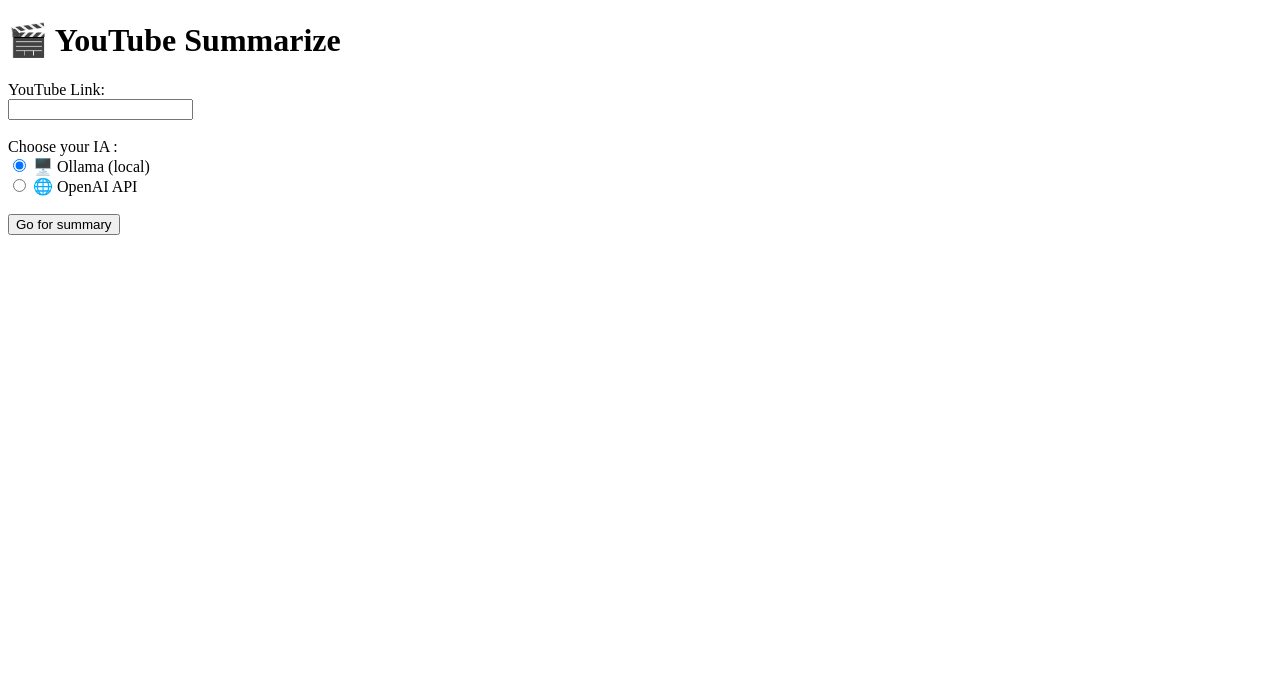
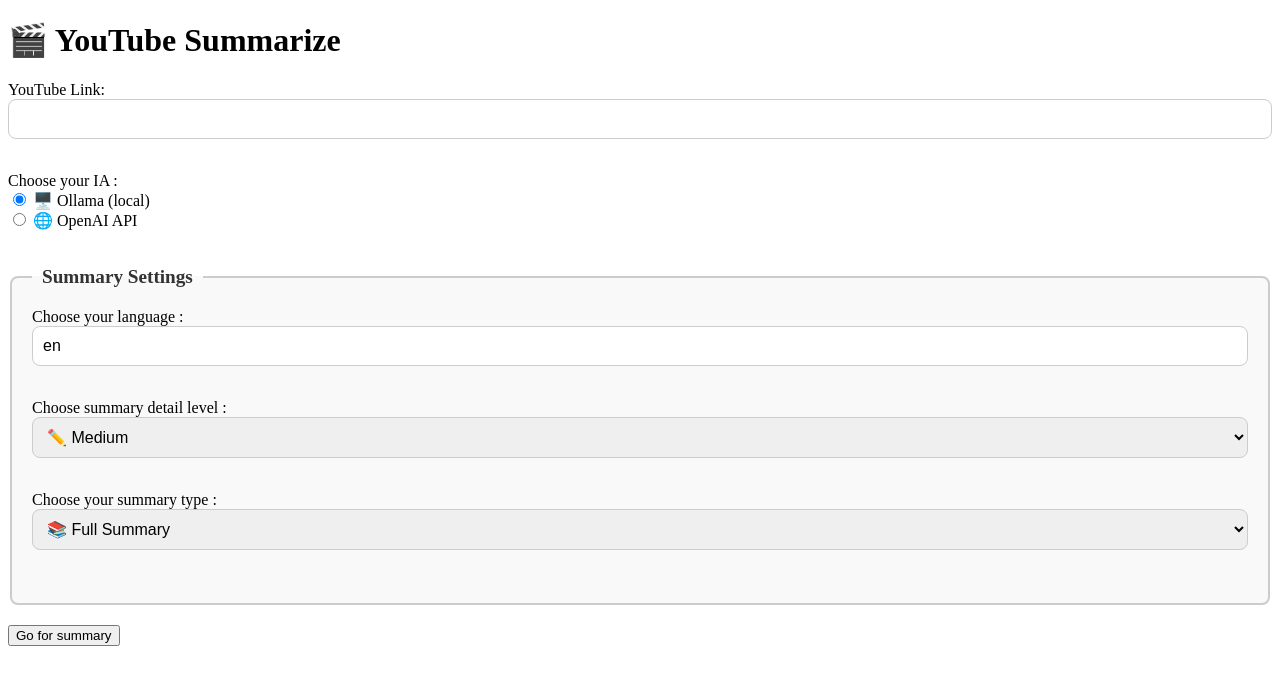
Before and after one commit to yasminapps/yt-summarizer-ia, a Flask app: page / in a window 1280 px wide. Shown: the top 685 px of the page. Run offline with Flask 3, Linux system fonts and the light colour scheme.

Commit message:
Fin du front end v1

```diff
--- a/static/script.js
+++ b/static/script.js
@@ -1,16 +1,28 @@
+window.onload = function() {
+    // 🌐 Détection automatique de la langue du navigateur
+    const userLang = navigator.language || navigator.userLanguage;
+    const langCode = userLang.split('-')[0];
+    const languageInput = document.getElementById("language");
+    if (languageInput && !languageInput.value) {
+        languageInput.value = langCode;
+    }
+
+    // 🧠 Affichage dynamique de la config OpenAI
     const openaiRadio = document.getElementById('openai');
     const ollamaRadio = document.getElementById('ollama');
     const configDiv = document.getElementById('openai-config');
 
     function toggleConfig() {
-  if (openaiRadio.checked) {
+        if (openaiRadio && openaiRadio.checked) {
             configDiv.style.display = 'block';
         } else {
             configDiv.style.display = 'none';
         }
     }
 
+    if (openaiRadio && ollamaRadio && configDiv) {
         openaiRadio.addEventListener('change', toggleConfig);
         ollamaRadio.addEventListener('change', toggleConfig);
-
-toggleConfig(); // exécute au chargement
+        toggleConfig(); // exécute au démarrage
+    }
+};
--- a/static/style.css
+++ b/static/style.css
@@ -0,0 +1,28 @@
+fieldset {
+    border: 2px solid #ccc;
+    border-radius: 8px;
+    padding: 20px;
+    margin-bottom: 20px;
+    background-color: #f9f9f9;
+}
+
+legend {
+    font-weight: bold;
+    font-size: 1.2em;
+    padding: 0 10px;
+    color: #333;
+}
+
+/* Uniformiser tous les champs */
+input[type="text"],
+input[list],
+select,
+textarea {
+    width: 100%;
+    padding: 10px;
+    font-size: 16px;
+    border-radius: 8px;
+    border: 1px solid #ccc;
+    box-sizing: border-box;
+    margin-bottom: 15px;
+}
--- a/templates/index.html
+++ b/templates/index.html
@@ -3,6 +3,7 @@
 <head>
   <meta charset="UTF-8">
   <title>YT Summarizer IA</title>
+    <link rel="stylesheet" href="{{ url_for('static', filename='style.css') }}">
 </head>
 <body>
   <h1>🎬 YouTube Summarize</h1>
@@ -24,8 +25,73 @@
       <label for="api_key">Clé API :</label><br>
       <input type="password" id="api_key" name="api_key" placeholder="sk-..." size="90"><br><br>
     </div>
+    <br>
+<fieldset>
+    <label for="language" title="You can choose any language, even if it's not listed.">
+        Choose your language :
+    </label><br>
+        <legend>Summary Settings</legend>
+
+    <input list="languages" name="language" id="language" required placeholder="e.g. en, fr, es">
+
+    <datalist id="languages">
+        <option value="en">English</option>
+        <option value="fr">French</option>
+        <option value="es">Spanish</option>
+        <option value="de">German</option>
+        <option value="it">Italian</option>
+        <option value="pt">Portuguese</option>
+        <option value="ar">Arabic</option>
+        <option value="zh">Chinese</option>
+        <option value="ja">Japanese</option>
+        <option value="ko">Korean</option>
+        <option value="ru">Russian</option>
+        <option value="hi">Hindi</option>
+        <option value="nl">Dutch</option>
+        <option value="sv">Swedish</option>
+        <option value="tr">Turkish</option>
+        <option value="pl">Polish</option>
+        <option value="he">Hebrew</option>
+        <option value="fa">Persian</option>
+        <option value="id">Indonesian</option>
+        <option value="vi">Vietnamese</option>
+        <option value="th">Thai</option>
+        <option value="uk">Ukrainian</option>
+        <option value="el">Greek</option>
+        <option value="no">Norwegian</option>
+        <option value="cs">Czech</option>
+        <option value="ro">Romanian</option>
+        <option value="da">Danish</option>
+        <option value="hu">Hungarian</option>
+        <option value="fi">Finnish</option>
+        <option value="so">Somali</option>
+    </datalist>
+    <br><br>
+    <label for="detail_level">Choose summary detail level :</label><br>
+    <select name="detail_level" id="detail_level" required>
+        <option value="short" title="One sentence per idea.">🪶 Short</option>
+        <option value="medium" selected title="Quick but informative summary.">✏️ Medium</option>
+        <option value="detailed" title="Complete and detailed version of the content.">📚 Detailed</option>
+    </select>
+    <br><br>
+
+    <label for="summary_type">Choose your summary type :</label><br>
+    <select name="summary_type" id="summary_type" required>
+      <option value="full" selected title="A complete summary of the entire video.">
+        📚 Full Summary
+      </option>
+      <option value="tools" title="List of tools, methods or techniques mentioned in the video.">
+        📄 Tools & Methods
+      </option>
+      <option value="insights" title="Only key insights or lessons. Not a full summary.">
+        💡 Key Learnings
+      </option>
+    </select>
+    <br><br>
+    </fieldset>
     <button type="submit">Go for summary</button>
   </form>
 <script src="{{ url_for('static', filename='script.js') }}"></script>
+<script src="{{ url_for('static', filename='script.js') }}"></script>
 </body>
 </html>
```
Lines whose indentation alone changed are shown as unchanged.
